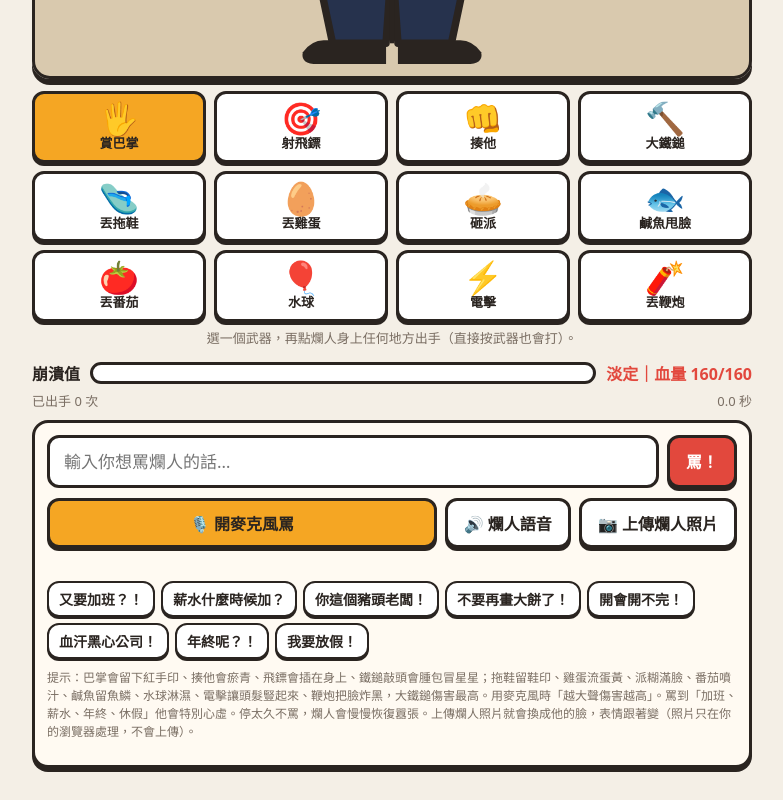
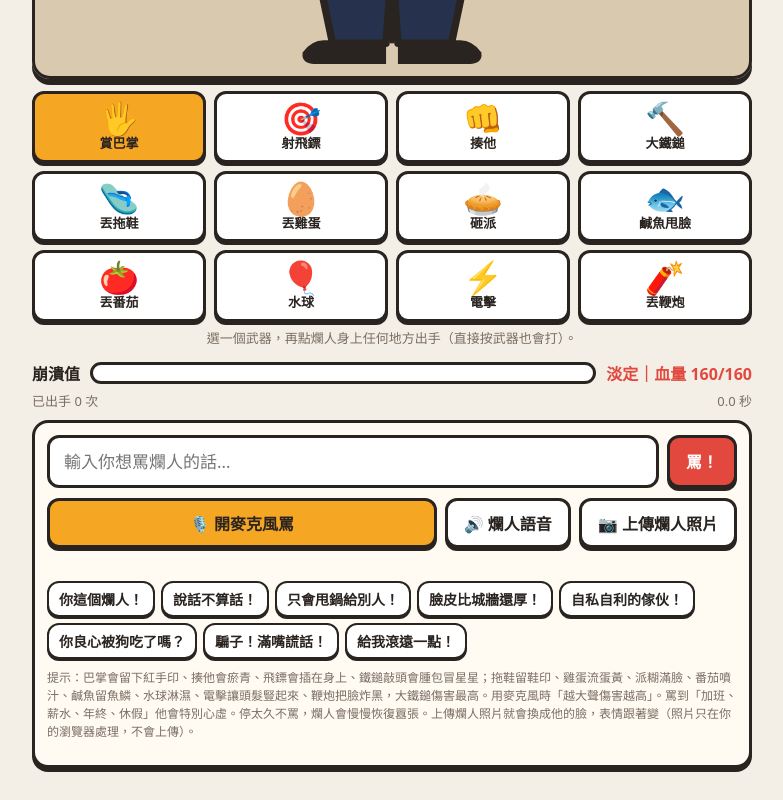
Before and after one commit to timemap26-sudo/scold-the-boss, a plain HTML site: page index.html in a window 1280 px wide. Shown: the part 659-1459 px from the top of the page, without its empty margins (248-1031 px from the left). Drawn offline with Linux system fonts and the light colour scheme.

Commit message:
Replace quick scold chips with lines for scolding a jerk (#19)
Claude-Session: https://claude.ai/code/session_01TA4HLdUBq8skBRcAQkxoPi

Co-authored-by: Claude <noreply@anthropic.com>

```diff
--- a/index.html
+++ b/index.html
@@ -464,9 +464,9 @@
     { re: /辭職|離職|不幹/, lines: ['不要走！拜託不要走！', '公司不能沒有你啊！'] },
   ];
 
-  const KEYWORDS = ['豬頭','笨蛋','白痴','白癡','混蛋','垃圾','廢物','智障','王八','機車','慣老闆','無能','可惡','討厭','摳門','小氣','變態','奴隸','過勞','壓榨','剝削','爛','滾','雞排','慣','情緒勒索','畫大餅','大餅','吸血','黑心','血汗','垃圾','笑話','去你的','靠','幹','加班','薪水','年終'];
+  const KEYWORDS = ['豬頭','笨蛋','白痴','白癡','混蛋','垃圾','廢物','智障','王八','機車','慣老闆','無能','可惡','討厭','摳門','小氣','變態','奴隸','過勞','壓榨','剝削','爛','滾','雞排','慣','情緒勒索','畫大餅','大餅','吸血','黑心','血汗','垃圾','笑話','去你的','靠','幹','加班','薪水','年終','爛人','甩鍋','自私','良心','臉皮','騙子','謊','渣'];
 
-  const QUICK = ['又要加班？！', '薪水什麼時候加？', '你這個豬頭老闆！', '不要再畫大餅了！', '開會開不完！', '血汗黑心公司！', '年終呢？！', '我要放假！'];
+  const QUICK = ['你這個爛人！', '說話不算話！', '只會甩鍋給別人！', '臉皮比城牆還厚！', '自私自利的傢伙！', '你良心被狗吃了嗎？', '騙子！滿嘴謊話！', '給我滾遠一點！'];
 
   const MAX_HP = 160;                                              // more HP than before (was 100)
   const hpOf = r => Math.ceil(MAX_HP * (1 - Math.min(100, r) / 100));
```
